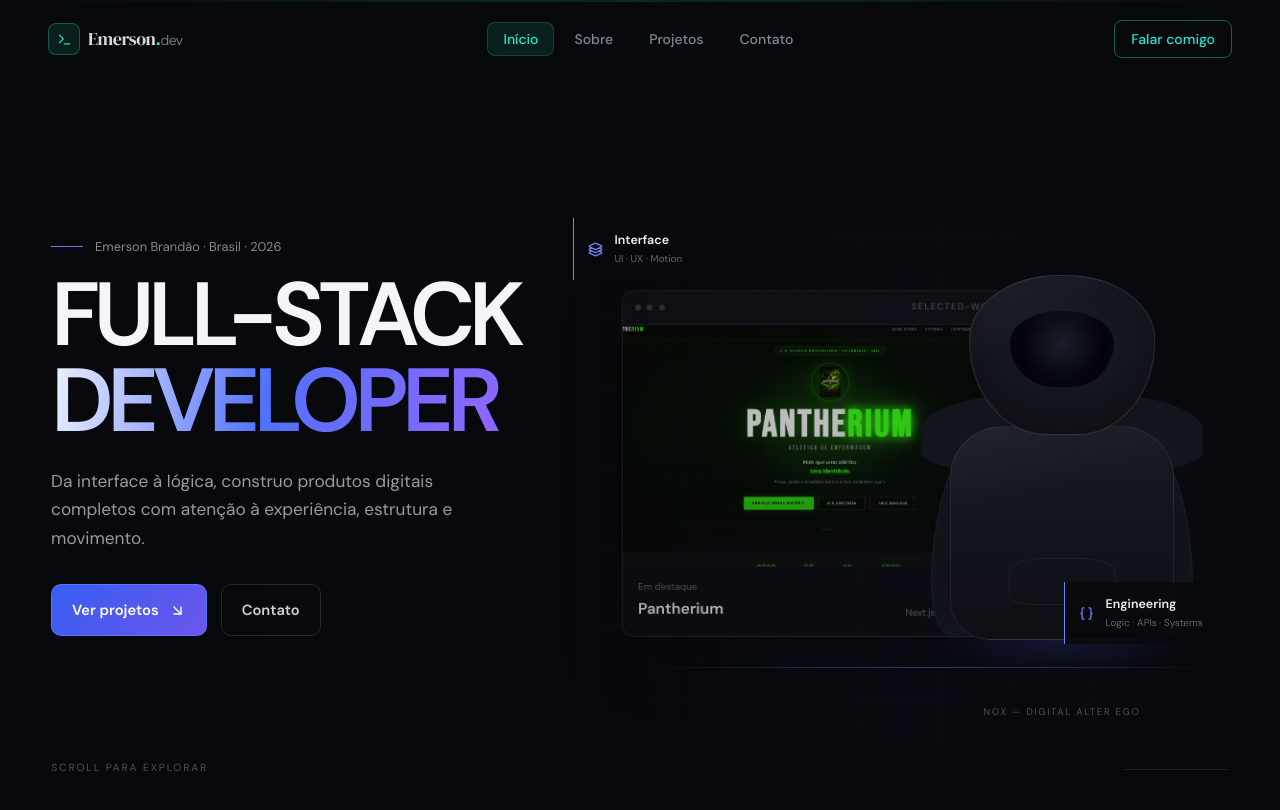
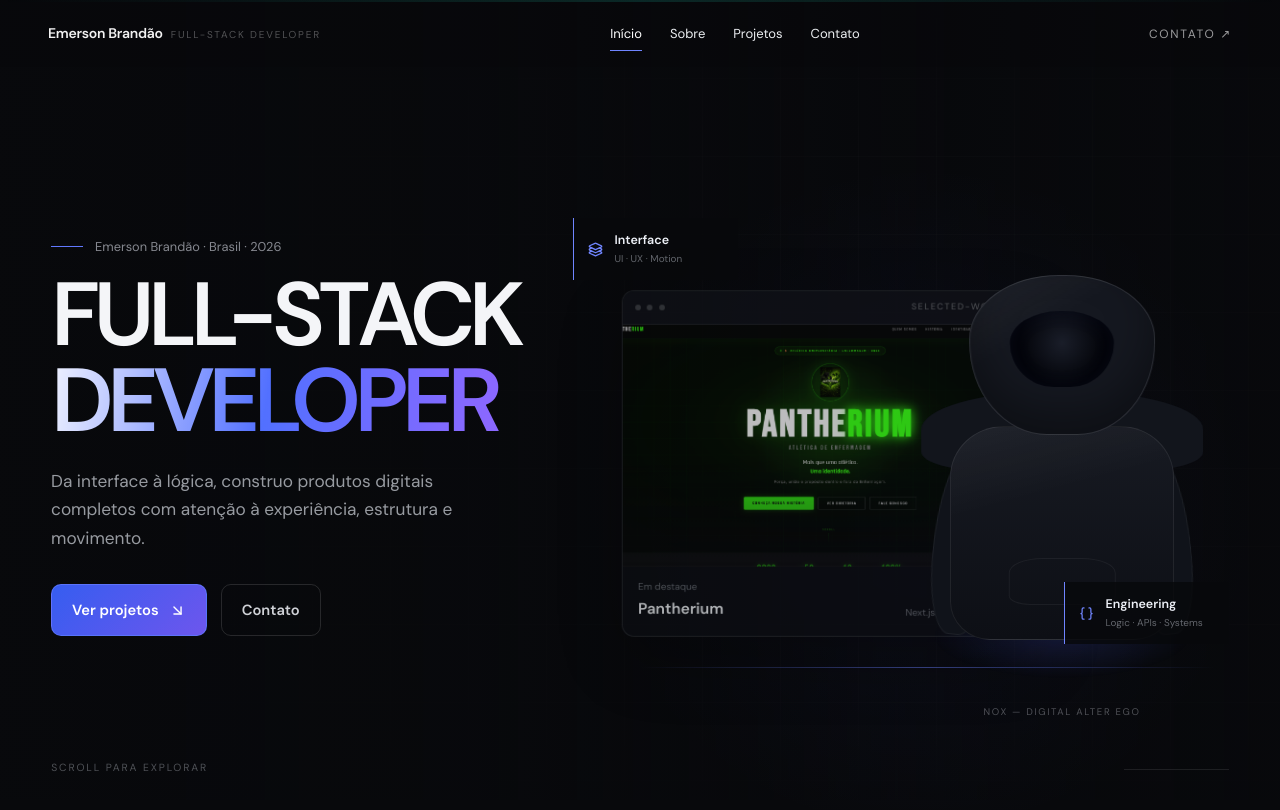
Before and after one commit to emersonbrandao058-dot/portfolio, a Next.js app: page / in a window 1280 px wide. Shown: the top 810 px of the page. Built offline with nearby package versions, Linux system fonts and the light colour scheme.

Commit message:
align header with nox redesign

```diff
--- a/components/layout/Header.tsx
+++ b/components/layout/Header.tsx
@@ -1,11 +1,10 @@
 "use client";
 
-import { useState, useEffect } from "react";
+import { useEffect, useState } from "react";
 import Link from "next/link";
 import { usePathname } from "next/navigation";
-import { Menu, X, Terminal } from "lucide-react";
-import { motion, AnimatePresence } from "framer-motion";
-import { cn } from "@/lib/utils";
+import { AnimatePresence, motion } from "framer-motion";
+import { Menu, X } from "lucide-react";
 import { navLinks, personalInfo } from "@/lib/data";
 import Container from "./Container";
 
@@ -15,166 +14,114 @@ export default function Header() {
   const pathname = usePathname();
 
   useEffect(() => {
-    const handleScroll = () => setScrolled(window.scrollY > 20);
+    const handleScroll = () => setScrolled(window.scrollY > 24);
+    handleScroll();
     window.addEventListener("scroll", handleScroll, { passive: true });
     return () => window.removeEventListener("scroll", handleScroll);
   }, []);
 
-  useEffect(() => {
-    setMobileOpen(false);
-  }, [pathname]);
+  useEffect(() => setMobileOpen(false), [pathname]);
 
   useEffect(() => {
-    if (mobileOpen) {
-      document.body.style.overflow = "hidden";
-    } else {
-      document.body.style.overflow = "";
-    }
+    document.body.style.overflow = mobileOpen ? "hidden" : "";
     return () => {
       document.body.style.overflow = "";
     };
   }, [mobileOpen]);
 
   return (
-    <motion.header
-      initial={{ y: -20, opacity: 0 }}
-      animate={{ y: 0, opacity: 1 }}
-      transition={{ duration: 0.5, ease: "easeOut" }}
-      className={cn(
-        "fixed top-0 left-0 right-0 z-50 transition-all duration-500",
+    <header
+      className={`fixed inset-x-0 top-0 z-50 border-b transition-colors duration-300 ${
         scrolled
-          ? "glass border-b border-surface-border/50 py-3"
-          : "bg-transparent py-5"
-      )}
+          ? "border-white/[0.07] bg-[#08090c]/95"
+          : "border-transparent bg-[#08090c]/55"
+      }`}
     >
       <Container>
-        <nav className="flex items-center justify-between">
-          {/* Logo */}
-          <Link href="/" className="group flex items-center gap-2">
-            <div className="relative flex h-8 w-8 items-center justify-center rounded-lg bg-accent/10 border border-accent/30 group-hover:bg-accent/20 transition-all duration-300">
-              <Terminal
-                size={15}
-                className="text-accent group-hover:scale-110 transition-transform duration-300"
-              />
-              <div className="absolute inset-0 rounded-lg glow-accent opacity-0 group-hover:opacity-100 transition-opacity duration-300" />
-            </div>
-            <span className="font-display text-lg tracking-tight">
-              <span className="text-foreground/90">{personalInfo.firstName}</span>
-              <span className="text-accent">.</span>
-              <span className="text-muted-foreground text-sm font-body font-light">dev</span>
+        <nav className="flex h-[66px] items-center justify-between">
+          <Link href="/" className="group flex items-baseline gap-2" aria-label="Página inicial">
+            <span className="text-sm font-semibold tracking-[-0.02em] text-white/95">
+              {personalInfo.name}
+            </span>
+            <span className="hidden text-[10px] uppercase tracking-[0.18em] text-white/30 sm:inline">
+              Full-stack developer
             </span>
           </Link>
 
-          {/* Desktop nav */}
-          <ul className="hidden md:flex items-center gap-1">
+          <ul className="hidden items-center gap-7 md:flex">
             {navLinks.map((link) => {
-              const isActive = pathname === link.href;
+              const active = pathname === link.href;
               return (
                 <li key={link.href}>
                   <Link
                     href={link.href}
-                    className={cn(
-                      "relative px-4 py-2 text-sm font-medium rounded-lg transition-all duration-300 group",
-                      isActive
-                        ? "text-accent"
-                        : "text-muted-foreground hover:text-foreground"
+                    className={`relative py-2 text-[13px] transition-colors ${
+                      active ? "text-white" : "text-white/48 hover:text-white/82"
+                    }`}
+                  >
+                    {link.label}
+                    {active && (
+                      <span className="absolute inset-x-0 -bottom-[1px] h-px bg-[#6f84ff]" />
                     )}
-                  >
-                    {isActive && (
-                      <motion.div
-                        layoutId="nav-active"
-                        className="absolute inset-0 bg-accent/10 rounded-lg border border-accent/20"
-                        transition={{ type: "spring", stiffness: 300, damping: 30 }}
-                      />
-                    )}
-                    <span className="relative z-10">{link.label}</span>
                   </Link>
                 </li>
               );
             })}
           </ul>
 
-          {/* CTA */}
-          <div className="hidden md:flex items-center gap-3">
+          <div className="hidden md:block">
             <Link
               href="/contato"
-              className={cn(
-                "px-4 py-2 text-sm font-medium rounded-lg border transition-all duration-300",
-                "border-accent/40 text-accent hover:bg-accent hover:text-accent-foreground",
-                "hover:shadow-glow-sm active:scale-95"
-              )}
+              className="text-[12px] uppercase tracking-[0.14em] text-white/60 transition-colors hover:text-white"
             >
-              Falar comigo
+              Contato ↗
             </Link>
           </div>
 
-          {/* Mobile toggle */}
           <button
-            onClick={() => setMobileOpen(!mobileOpen)}
-            className="md:hidden flex items-center justify-center w-9 h-9 rounded-lg glass text-muted-foreground hover:text-foreground transition-colors"
-            aria-label="Toggle menu"
+            type="button"
+            onClick={() => setMobileOpen((open) => !open)}
+            className="grid h-9 w-9 place-items-center border border-white/10 text-white/70 md:hidden"
+            aria-label={mobileOpen ? "Fechar menu" : "Abrir menu"}
+            aria-expanded={mobileOpen}
           >
-            {mobileOpen ? <X size={18} /> : <Menu size={18} />}
+            {mobileOpen ? <X size={17} /> : <Menu size={17} />}
           </button>
         </nav>
       </Container>
 
-      {/* Mobile menu */}
       <AnimatePresence>
         {mobileOpen && (
           <motion.div
-            initial={{ opacity: 0, height: 0 }}
-            animate={{ opacity: 1, height: "auto" }}
-            exit={{ opacity: 0, height: 0 }}
-            transition={{ duration: 0.3, ease: "easeInOut" }}
-            className="md:hidden border-t border-surface-border/50 bg-background/95 backdrop-blur-xl"
+            initial={{ opacity: 0, y: -8 }}
+            animate={{ opacity: 1, y: 0 }}
+            exit={{ opacity: 0, y: -8 }}
+            transition={{ duration: 0.18 }}
+            className="border-t border-white/[0.07] bg-[#08090c] md:hidden"
           >
-            <Container className="py-6">
-              <ul className="flex flex-col gap-1">
-                {navLinks.map((link, i) => {
-                  const isActive = pathname === link.href;
+            <Container className="py-5">
+              <ul className="flex flex-col">
+                {navLinks.map((link) => {
+                  const active = pathname === link.href;
                   return (
-                    <motion.li
-                      key={link.href}
-                      initial={{ opacity: 0, x: -12 }}
-                      animate={{ opacity: 1, x: 0 }}
-                      transition={{ delay: i * 0.07 }}
-                    >
+                    <li key={link.href}>
                       <Link
                         href={link.href}
-                        className={cn(
-                          "flex items-center gap-3 px-4 py-3 rounded-xl text-sm font-medium transition-all",
-                          isActive
-                            ? "bg-accent/10 text-accent border border-accent/20"
-                            : "text-muted-foreground hover:bg-surface-elevated hover:text-foreground"
-                        )}
+                        className={`flex items-center justify-between border-b border-white/[0.06] py-4 text-sm ${
+                          active ? "text-white" : "text-white/50"
+                        }`}
                       >
-                        {isActive && (
-                          <span className="w-1.5 h-1.5 rounded-full bg-accent" />
-                        )}
                         {link.label}
+                        <span className="text-[#6f84ff]">↗</span>
                       </Link>
-                    </motion.li>
+                    </li>
                   );
                 })}
               </ul>
-              <motion.div
-                initial={{ opacity: 0 }}
-                animate={{ opacity: 1 }}
-                transition={{ delay: 0.3 }}
-                className="mt-4 pt-4 border-t border-surface-border/50"
-              >
-                <Link
-                  href="/contato"
-                  className="flex items-center justify-center gap-2 w-full py-3 text-sm font-medium rounded-xl bg-accent/10 border border-accent/30 text-accent hover:bg-accent hover:text-accent-foreground transition-all"
-                >
-                  Falar comigo
-                </Link>
-              </motion.div>
             </Container>
           </motion.div>
         )}
       </AnimatePresence>
-    </motion.header>
+    </header>
   );
 }
```
